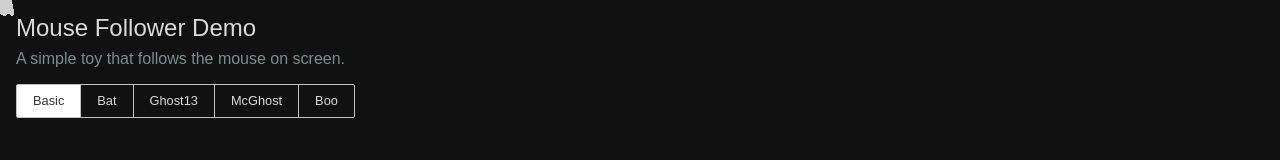
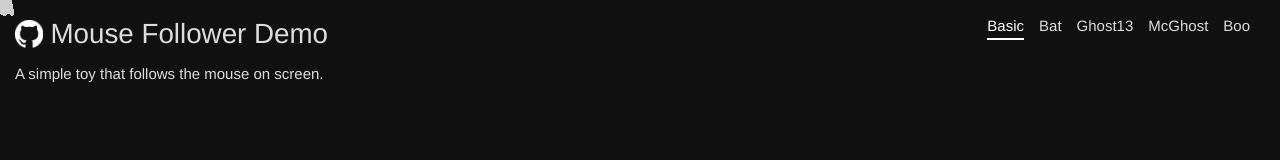
Before and after one commit to ArtBIT/mouse-follower, a website built with webpack: page demos/index.html in a window 1280 px wide. Built offline with nearby package versions, Linux system fonts and the light colour scheme.

Commit message:
Update demo page

```diff
--- a/demos/assets/style.css
+++ b/demos/assets/style.css
@@ -1,66 +1,135 @@
+*,
+*::after,
+*::before {
+	-webkit-box-sizing: border-box;
+	box-sizing: border-box;
+}
+
 body {
     min-height: 100vh;
     height: auto;
     width: 100vw;
-    font-family: sans-serif;
-    background-color: #111;
+    font-family: Helvetica, Arial, sans-serif;
+	font-size: 15px;
     margin: 0;
     padding: 0;
+	color: #ddd;
+    background-color: #111;
+	-webkit-font-smoothing: antialiased;
+	-moz-osx-font-smoothing: grayscale;
+	overflow: hidden;
+}
+
+a {
+	text-decoration: none;
+	border-color: transparent;
+	color: #ddd;
+	outline: none;
+	padding: 0 0 0.15em;
+}
+
+a.active,
+a:hover,
+a:focus {
+	color: #000;
+	border-bottom: 2px solid;
+}
+
+.hidden {
+	position: absolute;
+	overflow: hidden;
+	width: 0;
+	height: 0;
+	pointer-events: none;
 }
 
 header {
-    position: fixed;
-    top: 1rem;
-    left: 1rem;
+	padding: 1em;
+    position: absolute;
+	width: 100%;
+}
+
+header .row {
+	display: flex;
+	flex-direction: row;
+	flex-wrap: wrap;
+	align-items: center;
+	width: 100%;
 }
 
 header .title {
-    font-size: 1.5rem;
-    line-height: 1.5rem;
-    font-weight: 300;
-    padding-bottom: 0.618rem;
+	font-size: 1.85em;
+	font-weight: normal;
+	margin: 0;
+	padding: 0;
+}
+
+header .github-link {
+    height: 1em;
+    width: 1em;
+    display: inline-block;
+    background-image: url(mark-github-white-128.png);
+    background-repeat: no-repeat;
+    background-size: cover;
+    text-decoration: none;
+    border: none;
+    position: relative;
+    top: 5px;
+    padding: 2px;
+}
+
+header .tagline {
+	margin: 1em 0 0.5em;
+	width: 100%;
 }
 
 header .description {
-    font-size: 1rem;
-    color: #7f8c8d;
+	margin: 0 0 1em 0;
+	font-weight: bold;
+	width: 100%;
 }
 
-.buttons {
-    border: 1px solid #bdc3c7;
-    border-radius: 2px;
-    height: 2rem;
-    font-size: 0.8rem;
-    margin-top: 1rem;
-    display: inline-block;
+.demos {
+	margin: 0 0 0 auto;
 }
 
-.buttons .button {
-    height: 2rem;
-    line-height: 2rem;
-    padding: 0 1rem;
-    border-right: 1px solid #bdc3c7;
-    float: left;
+.demo {
+	display: inline-block;
+	margin: 0 1em 0.5em 0;
+	padding: 0 0 0.25em;
 }
 
-.buttons .button:last-of-type {
-    border-right: none;
+.not-clickable {
+	pointer-events: none;
+    cursor: normal;
 }
 
-.buttons .button:hover,
-.buttons .button.active {
-    background-color: #fff;
-    font-weight: 500;
+@media screen and (max-width: 60em) {
+	.header {
+		flex-direction: column;
+		align-items: flex-start;
+		font-size: 0.85em;
+	}
+	.demos {
+		width: 100%;
+		margin: 1em 0 0;
+	}
 }
 
+/* THEME */
+
+/* COLOR */
 body,
-header .title,
+.demos,
 a, a:visited {
-    color: #DADADA;
+    color: #DDD;
 }
 
-.button.active,
-.button:hover,
-a:hover {
-    color: #333;
+/* HOVER COLOR */
+a.active,
+a:hover,
+a:focus {
+    color: #fff;
 }
+
+/* BACKGROUND */
--- a/demos/index.html
+++ b/demos/index.html
@@ -19,13 +19,16 @@
     </head>
     <body>
         <header>
-            <div class="title">
-                Mouse Follower Demo
+            <div class="row">
+                <h1 class="title">
+                    <a class="github-link" href="https://github.com/artbit/mouse-follower"></a>
+                    Mouse Follower Demo
+                </h1>
+                <nav class="demos"></nav>
             </div>
-            <div class="description">
-                A simple toy that follows the mouse on screen.
+            <div class="row">
+                <p class="info">A simple toy that follows the mouse on screen.</p>
             </div>
-            <div class="buttons"></div>
         </header>
         <main></main>
         <script src="../dist/mousefollower.js"></script>
@@ -73,16 +76,17 @@
             }
 
             var createDemo = function(label, demoStartCallback) {
-                var buttons = header.querySelector('.buttons');
+                var demos = header.querySelector('.demos');
                 var demoName = label.toLowerCase();
-                var button = createElement('div', {
-                    className: 'button',
+                var demo = createElement('a', {
+                    className: 'demo',
+                    href: 'javascript:void(0)',
                     innerHTML: label,
                     data: {
                         name: demoName
                     }
                 });
-                button.addEventListener('click', function() {
+                demo.addEventListener('click', function() {
                     main.innerHTML = '';
 
                     // Make all the siblings innactive
@@ -93,13 +97,13 @@
                         }
                         sibling = sibling.nextSibling;
                     }
-                    // make the current button active
+                    // make the current demo active
                     this.classList.add('active');
 
                     demoStartCallback();
                     history.pushState(demoName, 'Mouse Follower Demo: ' + label, '?'+demoName);
                 });
-                buttons.appendChild(button);
+                demos.appendChild(demo);
             };
 
             var follower = new MouseFollower({followStrategy: 'wobble'});
@@ -144,12 +148,12 @@
 
             var onPopState = function(e) {
                 var demo = e.state;
-                var button = header.querySelector('.buttons .button[data-name='+demo+']');
-                if (!button) {
-                    button = header.querySelector('.buttons .button');
+                var demo = header.querySelector('.demos .demo[data-name='+demo+']');
+                if (!demo) {
+                    demo = header.querySelector('.demos .demo');
                 }
-                if (button) {
-                    button.click();
+                if (demo) {
+                    demo.click();
                 }
             };
 
```
Also changed, not shown: demos/assets/mark-github-black-128.png (added), demos/assets/mark-github-white-128.png (added).
